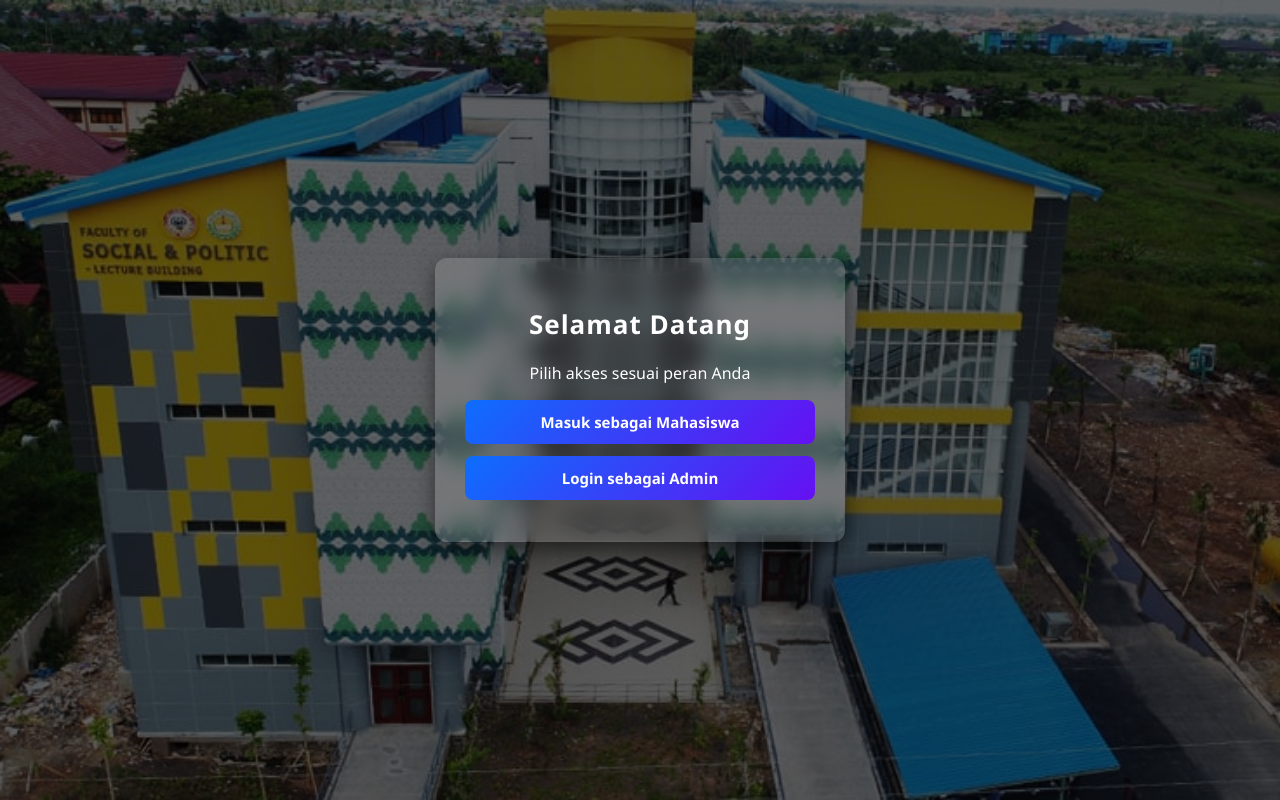
After one commit to feinoire/UNLAM-Fisip-Schedule, a PHP site: page /home.php in a window 1280 px wide. The commit adds this page. Run offline with PHP 8.4, Linux system fonts and the light colour scheme.

Commit message:
Add files via upload

```diff
--- /dev/null
+++ b/home.php
@@ -0,0 +1,78 @@
+<?php
+session_start();
+?>
+
+<!DOCTYPE html>
+<html lang="id">
+<head>
+  <meta charset="UTF-8">
+  <title>Halaman Home</title>
+  <style>
+    body {
+      margin: 0;
+      padding: 0;
+      font-family: 'Segoe UI', Arial, sans-serif;
+      background: url('fisip2.jpg') no-repeat center center fixed;
+      background-size: cover;
+      height: 100vh;
+      display: flex;
+      justify-content: center;
+      align-items: center;
+      position: relative;
+    }
+    body::before {
+      content: "";
+      position: absolute;
+      top: 0; left: 0; right: 0; bottom: 0;
+      background: rgba(0,0,0,0.6);
+      z-index: 0;
+    }
+    .home-box {
+      position: relative;
+      z-index: 1;
+      background: rgba(255, 255, 255, 0.15);
+      backdrop-filter: blur(10px);
+      padding: 30px;
+      border-radius: 12px;
+      box-shadow: 0 8px 20px rgba(0,0,0,0.5);
+      width: 350px;
+      text-align: center;
+      color: #fff;
+      animation: fadeIn 1s ease;
+    }
+    .home-box h1 {
+      margin-bottom: 20px;
+      font-size: 26px;
+      color: #fff;
+      letter-spacing: 1px;
+    }
+    .home-box a {
+      display: block;
+      margin: 12px 0;
+      padding: 12px;
+      border-radius: 8px;
+      font-weight: bold;
+      font-size: 15px;
+      text-decoration: none;
+      color: white;
+      background: linear-gradient(135deg, #0d6efd, #6610f2);
+      transition: 0.3s;
+    }
+    .home-box a:hover {
+      background: linear-gradient(135deg, #6610f2, #0d6efd);
+    }
+    @keyframes fadeIn {
+      from { opacity: 0; transform: translateY(-20px); }
+      to { opacity: 1; transform: translateY(0); }
+    }
+  </style>
+</head>
+<body>
+  <div class="home-box">
+    <h1>Selamat Datang</h1>
+    <p>Pilih akses sesuai peran Anda</p>
+    <a href="mahasiswa.php">Masuk sebagai Mahasiswa</a>
+    <a href="login.php">Login sebagai Admin</a>
+  </div>
+</body>
+</html>
--- a/logout.php
+++ b/logout.php
@@ -1,5 +1,6 @@
 <?php
 session_start();
+session_unset();
 session_destroy();
-header("Location: login.php");
+header("Location: home.php");
 exit;
```
Also changed, not shown: index.php (+44 -29 lines), login.php (+12 -20 lines), mahasiswa.php (added, +10 -0 lines), koneksi.php (line endings or trailing spaces).
